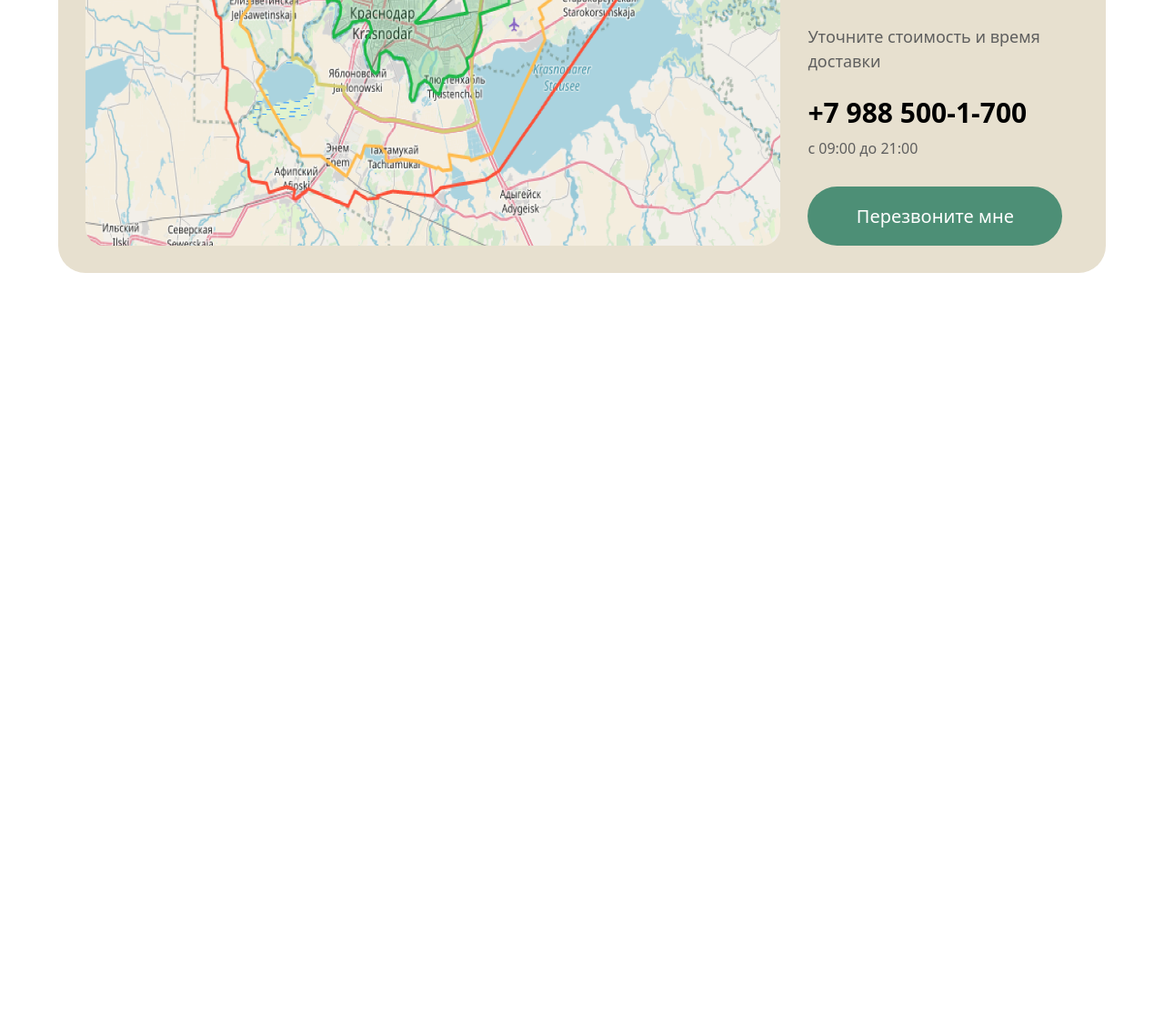
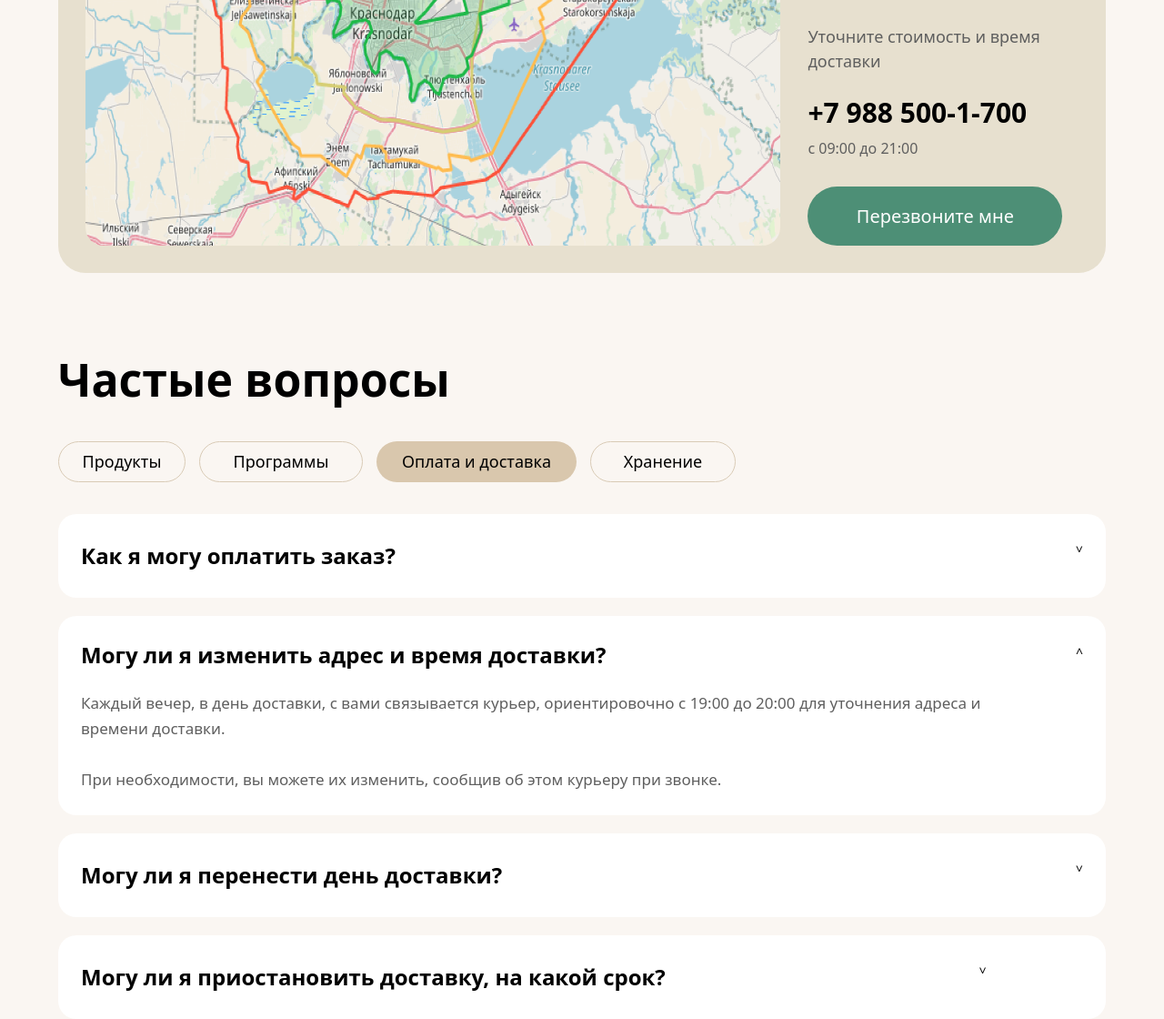
Before and after one commit to abubakrusmon/exam-2-week, a website: page Iindex.html in a window 1280 px wide. Shown: the part 5468-6588 px from the top of the page at 91% size. Before the commit the page ends 5768 px from the top, so only its background shows below. Drawn offline with Linux system fonts and the light colour scheme.

Commit message:
9 section +tel

```diff
--- a/Iindex.html
+++ b/Iindex.html
@@ -6,7 +6,7 @@
     <title>Document</title>
     <link rel="stylesheet" href="./src/output.css">
 </head>
-<body>
+<body class="bg-[#FAF6F2]">
     <header class="w-[100%] h-[70px] bg-[#A98C64]">
         <div class="max-w-[1200px] h-full md:m-auto flex md:justify-between items-center justify-center">
         <div class="flex justify-center items-center gap-[5px]">
@@ -421,6 +421,78 @@
         </div>
     </div>
         </section>
+        <section class="max-w-[1200px] w-[90%] m-auto mt-[80px]">
+    <h1 class="text-[35px] md:text-[50px] font-bold text-center md:text-left">
+        Частые вопросы
+    </h1>
+    <div class="flex gap-[15px] overflow-x-auto mt-[30px] pb-[5px]">
+        <button class="min-w-[140px] h-[45px] rounded-[30px] border-[1px] border-[#D9CBB6] text-[18px]">
+            Продукты
+        </button>
+        <button class="min-w-[180px] h-[45px] rounded-[30px] border-[1px] border-[#D9CBB6] text-[18px]">
+            Программы
+        </button>
+        <button class="min-w-[220px] h-[45px] rounded-[30px] bg-[#D9C7AD] text-[18px]">
+            Оплата и доставка
+        </button>
+        <button class="min-w-[160px] h-[45px] rounded-[30px] border-[1px] border-[#D9CBB6] text-[18px]">
+            Хранение
+        </button>
+    </div>
+    <div class="flex flex-col gap-[20px] mt-[30px]">
+        <div class="bg-white rounded-[20px] p-[20px] md:p-[25px]">
+            <div class="flex justify-between items-center">
+                <h2 class="text-[20px] md:text-[24px] font-bold">
+                    Как я могу оплатить заказ?
+                </h2>
+                <p class="text-[28px]">
+                    ˅
+                </p>
+            </div>
+        </div>
+        <div class="bg-white rounded-[20px] p-[20px] md:p-[25px] flex flex-col gap-[15px]">
+            <div class="flex justify-between items-start gap-[20px]">
+                <h2 class="text-[20px] md:text-[24px] font-bold md:w-[80%]">
+                    Могу ли я изменить адрес
+                    и время доставки?
+                </h2>
+                <p class="text-[28px]">
+                    ˄
+                </p>
+            </div>
+            <p class="text-[#5F5F5F] text-[15px] md:text-[17px] leading-[28px] md:w-[90%]">
+                Каждый вечер, в день доставки,
+                с вами связывается курьер,
+                ориентировочно с 19:00 до 20:00
+                для уточнения адреса и времени доставки.
+                <br><br>
+                При необходимости, вы можете их изменить,
+                сообщив об этом курьеру при звонке.
+            </p>
+        </div>
+        <div class="bg-white rounded-[20px] p-[20px] md:p-[25px]">
+            <div class="flex justify-between items-center">
+                <h2 class="text-[20px] md:text-[24px] font-bold md:w-[80%]">
+                    Могу ли я перенести день доставки?
+                </h2>
+                <p class="text-[28px]">
+                    ˅
+                </p>
+            </div>
+        </div>
+        <div class="bg-white rounded-[20px] p-[20px] md:p-[25px]">
+            <div class="flex justify-between items-center">
+                <h2 class="text-[20px] md:text-[24px] font-bold md:w-[80%]">
+                    Могу ли я приостановить доставку,
+                    на какой срок?
+                </h2>
+                <p class="text-[28px]">
+                    ˅
+                </p>
+            <div>
+        </div>
+    </div>
+        </section>
     </main>
 </body>
 </html>
```
Also changed, not shown: README.md (added), src/output.css.
